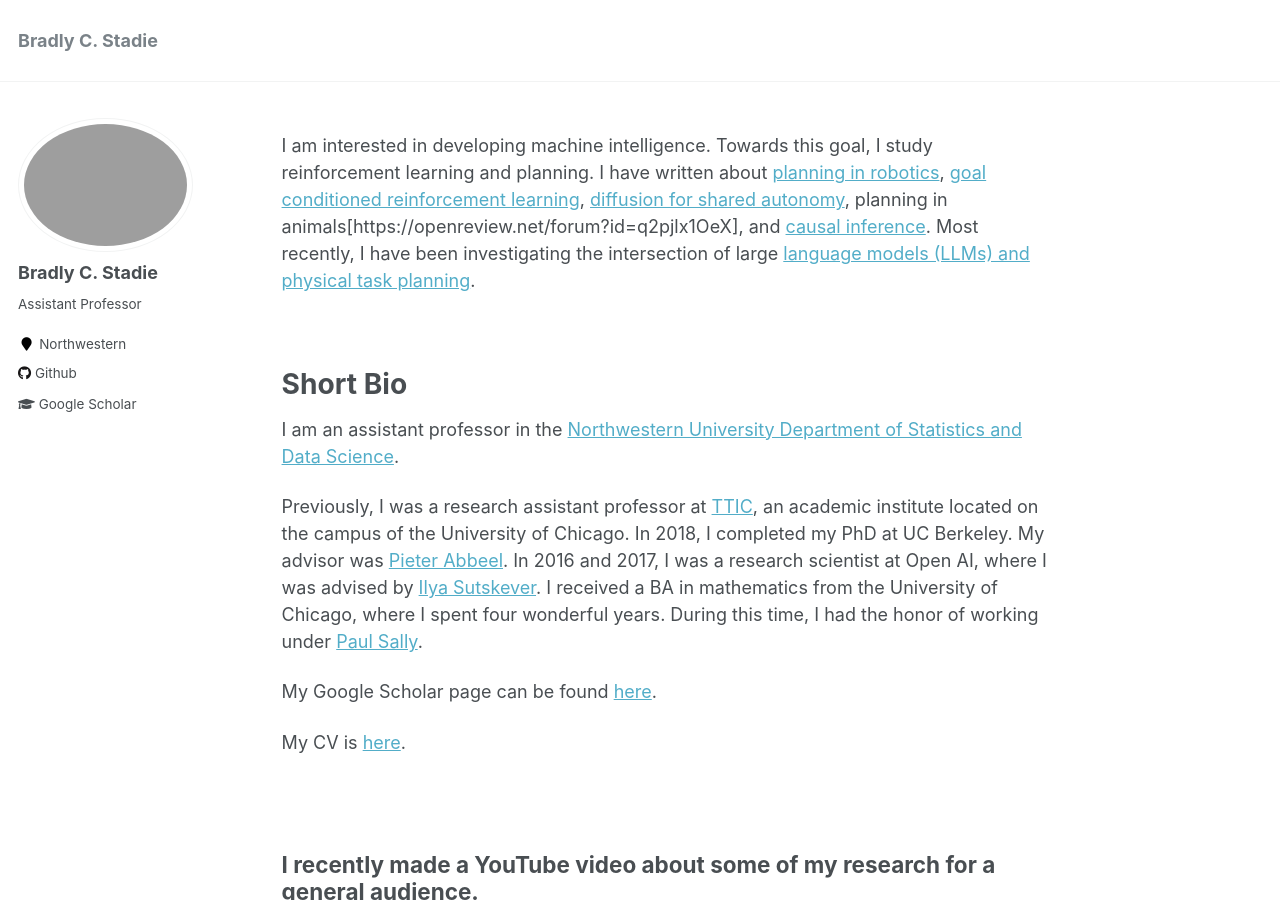
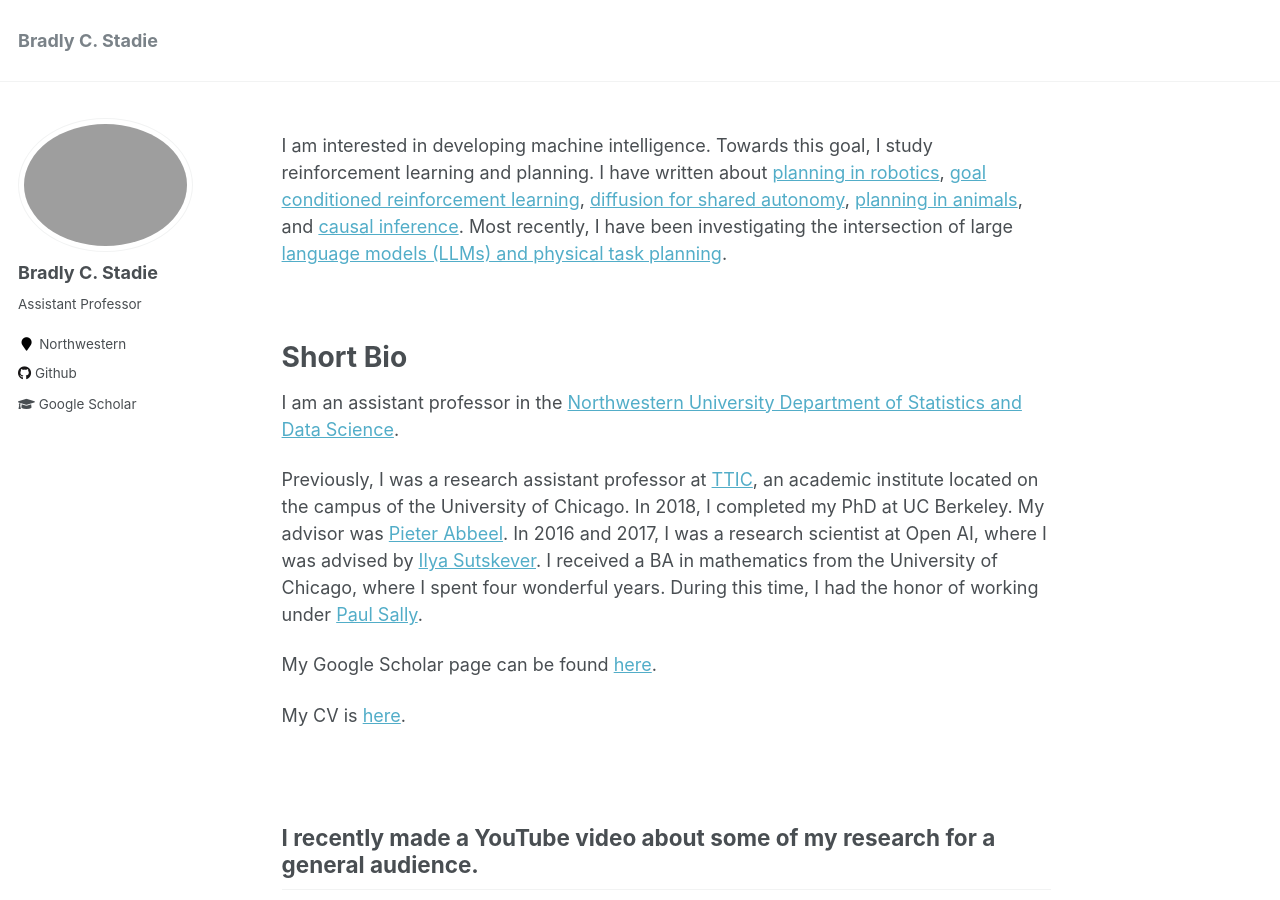
Before and after one commit to bstadie/bstadie.github.io, a Jekyll site: the page built from _pages/about.md, in a window 1280 px wide and 900 px high. Built offline with Jekyll 4.4.1, drawn with Linux system fonts in a browser that asks for light colours.

Commit message:
Update about.md

```diff
--- a/_pages/about.md
+++ b/_pages/about.md
@@ -7,7 +7,7 @@ redirect_from:
   - /about/
   - /about.html
 ---
-I am interested in developing machine intelligence. Towards this goal, I study reinforcement learning and planning. I have written about [planning in robotics](https://sites.google.com/view/latent-landmarks/), [goal conditioned reinforcement learning](https://arxiv.org/abs/2007.02832), [diffusion for shared autonomy](https://diffusion-for-shared-autonomy.github.io/), planning in animals[https://openreview.net/forum?id=q2pjlx1OeX], and [causal inference](https://arxiv.org/abs/1808.07804). Most recently, I have been investigating the intersection of large [language models (LLMs) and physical task planning](https://wonderful-team-robotics.github.io/).
+I am interested in developing machine intelligence. Towards this goal, I study reinforcement learning and planning. I have written about [planning in robotics](https://sites.google.com/view/latent-landmarks/), [goal conditioned reinforcement learning](https://arxiv.org/abs/2007.02832), [diffusion for shared autonomy](https://diffusion-for-shared-autonomy.github.io/), [planning in animals](https://openreview.net/forum?id=q2pjlx1OeX), and [causal inference](https://arxiv.org/abs/1808.07804). Most recently, I have been investigating the intersection of large [language models (LLMs) and physical task planning](https://wonderful-team-robotics.github.io/).
 
 &nbsp;
 
```
